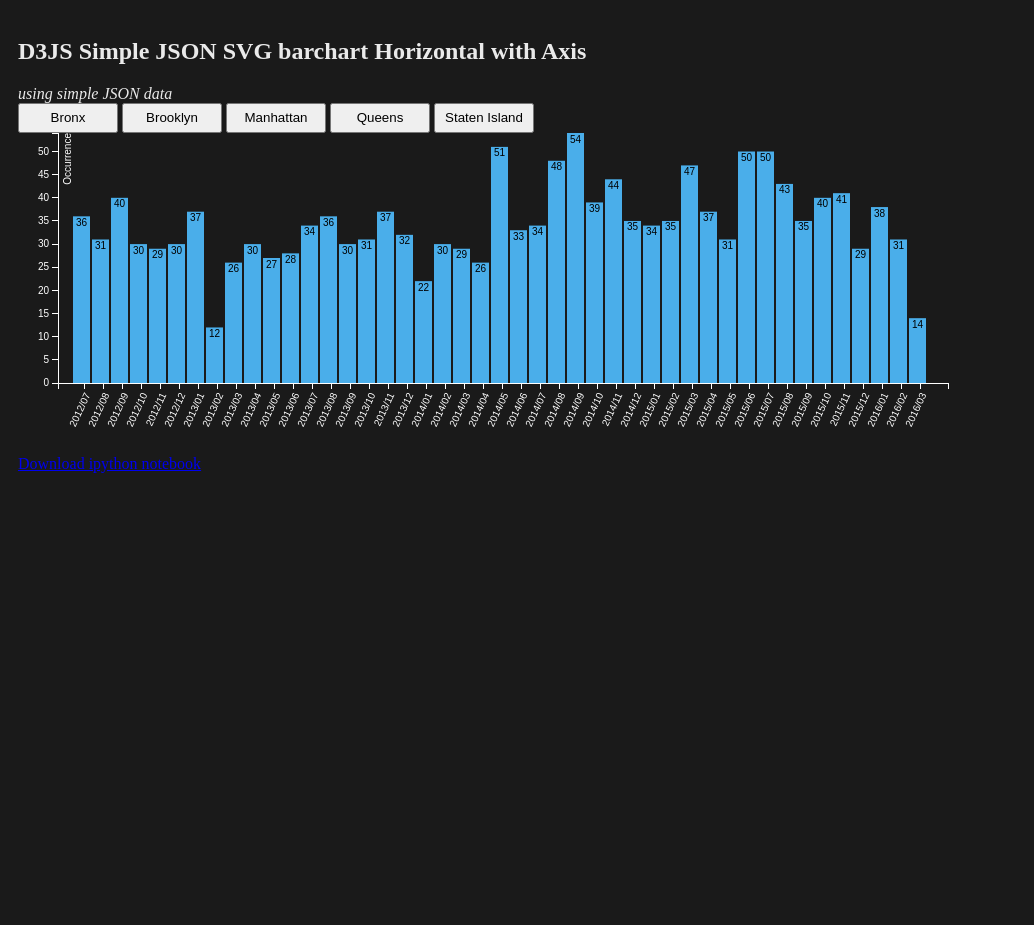
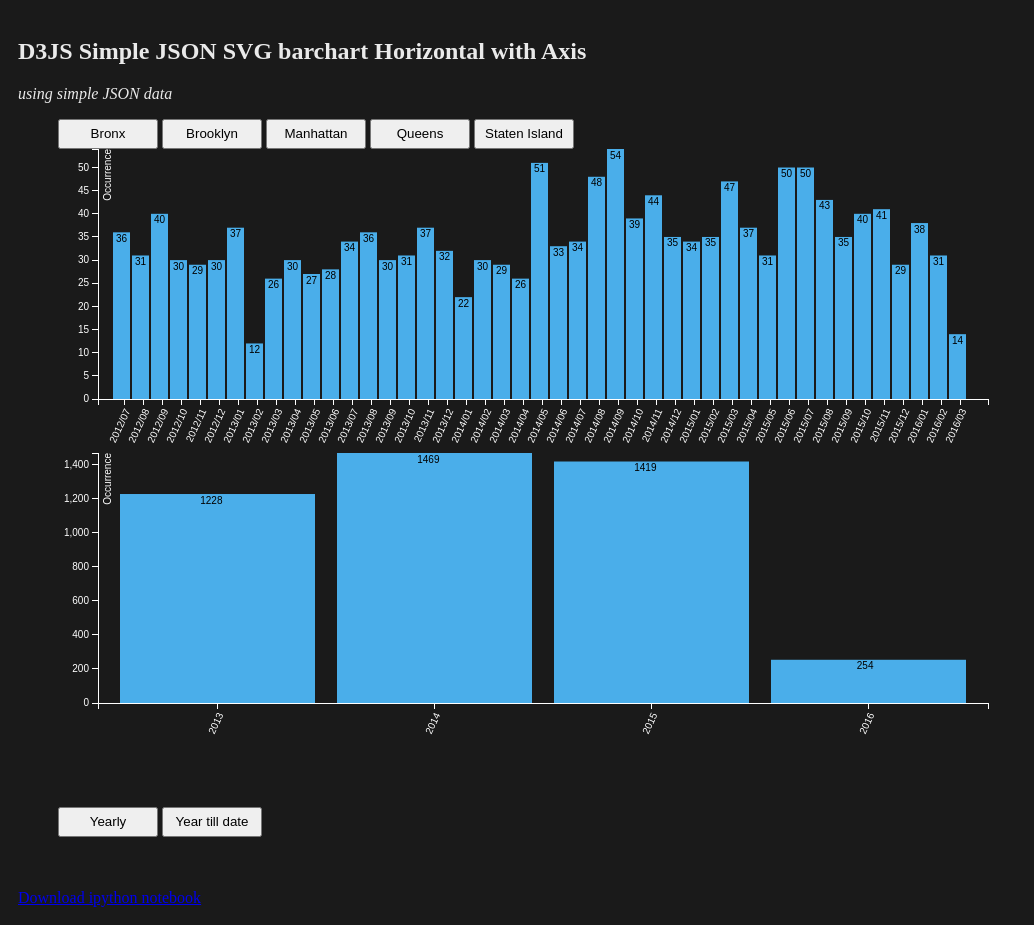
Before and after one commit to ThomasOrthmann/ThomasOrthmann.github.io, a plain HTML site: page index.html in a window 1280 px wide. Shown: the whole page, without its empty margins (0-1034 px from the left). Before the commit the page ends 800 px from the top, so only its background shows below. Drawn offline with Linux system fonts and the light colour scheme.

Commit message:
First barchart

```diff
--- /dev/null
+++ b/barChart.js
@@ -0,0 +1,262 @@
+var margin ={top:20, right:30, bottom:30, left:40},
+    width=960-margin.left - margin.right,
+    height=300-margin.top-margin.bottom;
+
+                var datasetBronx=[];
+                var datasetBrooklyn=[];
+                var datasetQueens=[];
+                var datasetManhattan=[];
+                var datasetStatenIsland=[];
+                var xx;
+
+                d3.json("json/collisionPerMonthPerBorough.json", function(data) {
+                    for (var i = 0, l=data.length, j=0, k=0, m=0, n=0, p=0; i <l; i++) {
+                        if (data[i]['Borough']=="Bronx") {
+                            datasetBronx.push([]);
+                            datasetBronx[j].push(data[i]["Month"]);
+                            datasetBronx[j].push(data[i]["Occurrence"]);
+                            j++;
+                        }
+                        else if (data[i]['Borough']=="Manhattan") {
+                            datasetManhattan.push([]);
+                            datasetManhattan[k].push(data[i]["Month"]);
+                            datasetManhattan[k].push(data[i]["Occurrence"]);
+                            k++;
+                        }
+                        else if (data[i]['Borough']=="Queens") {
+                            datasetQueens.push([]);
+                            datasetQueens[m].push(data[i]["Month"]);
+                            datasetQueens[m].push(data[i]["Occurrence"]);
+                            m++;
+                        }
+                        else if (data[i]['Borough']=="Brooklyn") {
+                            datasetBrooklyn.push([]);
+                            datasetBrooklyn[n].push(data[i]["Month"]);
+                            datasetBrooklyn[n].push(data[i]["Occurrence"]);
+                            n++;
+                        }
+                        else if (data[i]['Borough']=="StatenIsland") {
+                            datasetStatenIsland.push([]);
+                            datasetStatenIsland[p].push(data[i]["Month"]);
+                            datasetStatenIsland[p].push(data[i]["Occurrence"]);
+                            p++;
+                        };
+                    };
+
+                    xx=datasetQueens;
+
+                    //var maxProstitution2003=Math.max(arrayProstitution2003);
+
+                    function getMaxOfArray(numArray) {
+                        return Math.max.apply(null, numArray);
+                    }
+
+                    var maxCollision=getMaxOfArray(xx);
+
+                    var x = d3.scale.ordinal()
+                                    .domain(xx.map(function(d){ return d[0]; }))
+                                    .rangeRoundBands([0, width], .1);
+
+                    var y = d3.scale.linear()
+                                    .domain([0, d3.max(xx, function(d) { return d[1]; })])
+                                    .range([height, 0]);
+
+                    var barHeight = d3.scale.linear()
+                                         .domain([0, d3.max(xx, function(d) { return d[1]; })])
+                                         .range([1, height]);
+
+                    //Define X axis
+                    var xAxis = d3.svg.axis()
+                                      .scale(x)
+                                      .orient("bottom");
+
+                    //Define Y axis
+                    var yAxis = d3.svg.axis()
+                                      .scale(y)
+                                      .orient("left");
+
+                    //Create SVG element
+                    var chart = d3.select("#chart")
+                                  .append("svg")  //append svg element inside #chart
+                                  .attr("width", width+(2*margin.left)+margin.right)    //set width
+                                  .attr("height", height+margin.top+margin.bottom);
+
+                    var bar = chart.selectAll("g")
+                                    .data(xx)
+                                    .enter()
+                                    .append("g")
+                                    .attr("transform", function(d, i){
+                                      return "translate("+x(d[0])+", 0)";});
+
+                    //Create circles
+                    bar.append("rect")
+                        .attr("y", function(d) {
+                          return y(d[1]);
+                        })
+                        .attr("x", function(d,i){
+                          return x.rangeBand()+(margin.left/2);
+                        })
+                        .attr("height", function(d) {
+                          return barHeight(d[1]);
+                        })
+                        .attr("width", x.rangeBand());
+
+                    bar.append("text")
+                        .attr("x", x.rangeBand()+margin.left-6 )
+                        .attr("y", function(d) { return y(d[1]) + 2; })
+                        .attr("dy", ".75em")
+                        .text(function(d) { return d[1]; })
+                        .style('fill', 'black');
+
+                    chart.append("g")
+                        .attr("class", "x axis")
+                        .attr("transform", "translate("+margin.left+","+ height+")")
+                        .call(xAxis)
+                        .selectAll("text")
+                            .style("text-anchor", "end")
+                            .attr("dx", "-.8em")
+                            .attr("dy", ".15em")
+                            .attr("transform", "rotate(-65)" );
+
+                    chart.append("g")
+                        .attr("class", "y axis")
+                        .attr("transform", "translate("+margin.left+",0)")
+                        .call(yAxis)
+                        .append("text")
+                        .attr("transform", "rotate(-90)")
+                        .attr("y", 6)
+                        .attr("dy", ".71em")
+                        .style("text-anchor", "end")
+                        .text("Occurrence");
+
+                    d3.select("#BronxButton")
+                        .on("click", function() {
+                            var dataset=datasetBronx;
+
+                            //Update all bars
+                            bar.select("rect")
+                               .data(dataset)
+                               .transition()
+                               .duration(1000)
+                               .attr("y", function(d) {
+                                  return y(d[1]);
+                                })
+                                .attr("height", function(d) {
+                                  return barHeight(d[1]);
+                                });
+
+                            bar.select("text")
+                                   .data(dataset)
+                                   .transition()
+                                   .duration(1000)
+                                    .attr("y", function(d) { return y(d[1]) + 2; })
+                                    .attr("dy", ".75em")
+                                    .text(function(d) { return d[1]; });
+
+                        });
+
+                      d3.select("#ManhattanButton")
+                        .on("click", function() {
+                            var dataset=datasetManhattan;
+
+                            //Update all bars
+                            bar.select("rect")
+                               .data(dataset)
+                               .transition()
+                               .duration(1000)
+                               .attr("y", function(d) {
+                                  return y(d[1]);
+                                })
+                                .attr("height", function(d) {
+                                  return barHeight(d[1]);
+                                });
+
+                            bar.select("text")
+                                   .data(dataset)
+                                   .transition()
+                                   .duration(1000)
+                                    .attr("y", function(d) { return y(d[1]) + 2; })
+                                    .attr("dy", ".75em")
+                                    .text(function(d) { return d[1]; });
+
+                        });
+
+                      d3.select("#StatenIslandButton")
+                        .on("click", function() {
+                            var dataset=datasetStatenIsland;
+
+                            //Update all bars
+                            bar.select("rect")
+                               .data(dataset)
+                               .transition()
+                               .duration(1000)
+                               .attr("y", function(d) {
+                                  return y(d[1]);
+                                })
+                                .attr("height", function(d) {
+                                  return barHeight(d[1]);
+                                });
+
+                            bar.select("text")
+                                   .data(dataset)
+                                   .transition()
+                                   .duration(1000)
+                                    .attr("y", function(d) { return y(d[1]) + 2; })
+                                    .attr("dy", ".75em")
+                                    .text(function(d) { return d[1]; });
+
+                        });
+
+                      d3.select("#BrooklynButton")
+                        .on("click", function() {
+                            var dataset=datasetBrooklyn;
+
+                            //Update all bars
+                            bar.select("rect")
+                               .data(dataset)
+                               .transition()
+                               .duration(1000)
+                               .attr("y", function(d) {
+                                  return y(d[1]);
+                                })
+                                .attr("height", function(d) {
+                                  return barHeight(d[1]);
+                                });
+
+                            bar.select("text")
+                                   .data(dataset)
+                                   .transition()
+                                   .duration(1000)
+                                    .attr("y", function(d) { return y(d[1]) + 2; })
+                                    .attr("dy", ".75em")
+                                    .text(function(d) { return d[1]; });
+
+                        });
+
+                        d3.select("#QueensButton")
+                        .on("click", function() {
+                            var dataset=datasetQueens;
+
+                            //Update all bars
+                            bar.select("rect")
+                               .data(dataset)
+                               .transition()
+                               .duration(1000)
+                               .attr("y", function(d) {
+                                  return y(d[1]);
+                                })
+                                .attr("height", function(d) {
+                                  return barHeight(d[1]);
+                                });
+
+                            bar.select("text")
+                                   .data(dataset)
+                                   .transition()
+                                   .duration(1000)
+                                    .attr("y", function(d) { return y(d[1]) + 2; })
+                                    .attr("dy", ".75em")
+                                    .text(function(d) { return d[1]; });
+
+                        });
+
+                });
--- a/barChart2.js
+++ b/barChart2.js
@@ -2,48 +2,27 @@ var margin ={top:20, right:30, bottom:30, left:40},
     width=960-margin.left - margin.right,
     height=300-margin.top-margin.bottom;
 
-                var datasetBronx=[];
-                var datasetBrooklyn=[];
-                var datasetQueens=[];
-                var datasetManhattan=[];
-                var datasetStatenIsland=[];
-                var xx;
+                var datasetFull=[];
+                var datasetTillDate=[];
+                var dataset;
 
-                d3.json("json/collisionPerMonthPerBorough.json", function(data) {
-                    for (var i = 0, l=data.length, j=0, k=0, m=0, n=0, p=0; i <l; i++) {
-                        if (data[i]['Borough']=="Bronx") {
-                            datasetBronx.push([]);
-                            datasetBronx[j].push(data[i]["Month"]);
-                            datasetBronx[j].push(data[i]["Occurrence"]);
+                d3.json("json/collisionPerYear.json", function(data) {
+                    for (var i = 0, l=data.length, j=0, k=0; i <l; i++) {
+                        if (data[i]['Type']=="FullYear") {
+                            datasetFull.push([]);
+                            datasetFull[j].push(data[i]["Year"]);
+                            datasetFull[j].push(data[i]["Occurrence"]);
                             j++;
                         }
-                        else if (data[i]['Borough']=="Manhattan") {
-                            datasetManhattan.push([]);
-                            datasetManhattan[k].push(data[i]["Month"]);
-                            datasetManhattan[k].push(data[i]["Occurrence"]);
+                        else {
+                            datasetTillDate.push([]);
+                            datasetTillDate[k].push(data[i]["Year"]);
+                            datasetTillDate[k].push(data[i]["Occurrence"]);
                             k++;
                         }
-                        else if (data[i]['Borough']=="Queens") {
-                            datasetQueens.push([]);
-                            datasetQueens[m].push(data[i]["Month"]);
-                            datasetQueens[m].push(data[i]["Occurrence"]);
-                            m++;
-                        }
-                        else if (data[i]['Borough']=="Brooklyn") {
-                            datasetBrooklyn.push([]);
-                            datasetBrooklyn[n].push(data[i]["Month"]);
-                            datasetBrooklyn[n].push(data[i]["Occurrence"]);
-                            n++;
-                        }
-                        else if (data[i]['Borough']=="StatenIsland") {
-                            datasetStatenIsland.push([]);
-                            datasetStatenIsland[p].push(data[i]["Month"]);
-                            datasetStatenIsland[p].push(data[i]["Occurrence"]);
-                            p++;
-                        };
                     };
 
-                    xx=datasetQueens;
+                    dataset=datasetFull;
 
                     //var maxProstitution2003=Math.max(arrayProstitution2003);
 
@@ -51,18 +30,18 @@ var margin ={top:20, right:30, bottom:30, left:40},
                         return Math.max.apply(null, numArray);
                     }
 
-                    var maxCollision=getMaxOfArray(xx);
+                    var maxCollision=getMaxOfArray(dataset);
 
                     var x = d3.scale.ordinal()
-                                    .domain(xx.map(function(d){ return d[0]; }))
+                                    .domain(dataset.map(function(d){ return d[0]; }))
                                     .rangeRoundBands([0, width], .1);
 
                     var y = d3.scale.linear()
-                                    .domain([0, d3.max(xx, function(d) { return d[1]; })])
+                                    .domain([0, d3.max(dataset, function(d) { return d[1]; })])
                                     .range([height, 0]);
 
                     var barHeight = d3.scale.linear()
-                                         .domain([0, d3.max(xx, function(d) { return d[1]; })])
+                                         .domain([0, d3.max(dataset, function(d) { return d[1]; })])
                                          .range([1, height]);
 
                     //Define X axis
@@ -82,7 +61,7 @@ var margin ={top:20, right:30, bottom:30, left:40},
                                   .attr("height", height+margin.top+margin.bottom);
 
                     var bar = chart.selectAll("g")
-                                    .data(xx)
+                                    .data(dataset)
                                     .enter()
                                     .append("g")
                                     .attr("transform", function(d, i){
@@ -94,7 +73,7 @@ var margin ={top:20, right:30, bottom:30, left:40},
                           return y(d[1]);
                         })
                         .attr("x", function(d,i){
-                          return x.rangeBand()+(margin.left/2);
+                          return 40;
                         })
                         .attr("height", function(d) {
                           return barHeight(d[1]);
@@ -102,7 +81,7 @@ var margin ={top:20, right:30, bottom:30, left:40},
                         .attr("width", x.rangeBand());
 
                     bar.append("text")
-                        .attr("x", x.rangeBand()+margin.left-6 )
+                        .attr("x", x.rangeBand()/2+45)
                         .attr("y", function(d) { return y(d[1]) + 2; })
                         .attr("dy", ".75em")
                         .text(function(d) { return d[1]; })
@@ -129,9 +108,16 @@ var margin ={top:20, right:30, bottom:30, left:40},
                         .style("text-anchor", "end")
                         .text("Occurrence");
 
-                    d3.select("#BronxButton")
+                    d3.select("#ButtonFull")
                         .on("click", function() {
-                            var dataset=datasetBronx;
+                            var dataset=datasetFull;
+
+                            y.domain([0, d3.max(dataset, function(d) { return d[1]; })]);
+
+                            chart.select(".y.axis")
+                                .transition()
+                                .duration(1000)
+                                .call(yAxis);
 
                             //Update all bars
                             bar.select("rect")
@@ -153,11 +139,20 @@ var margin ={top:20, right:30, bottom:30, left:40},
                                     .attr("dy", ".75em")
                                     .text(function(d) { return d[1]; });
 
+
+
                         });
 
-                      d3.select("#ManhattanButton")
+                      d3.select("#ButtonTillDate")
                         .on("click", function() {
-                            var dataset=datasetManhattan;
+                            var dataset=datasetTillDate;
+
+                            y.domain([0, d3.max(dataset, function(d) { return d[1]; })]);
+
+                            chart.select(".y.axis")
+                                .transition()
+                                .duration(1000)
+                                .call(yAxis);
 
                             //Update all bars
                             bar.select("rect")
@@ -168,7 +163,7 @@ var margin ={top:20, right:30, bottom:30, left:40},
                                   return y(d[1]);
                                 })
                                 .attr("height", function(d) {
-                                  return barHeight(d[1]);
+                                  return height/254*d[1];
                                 });
 
                             bar.select("text")
@@ -179,84 +174,10 @@ var margin ={top:20, right:30, bottom:30, left:40},
                                     .attr("dy", ".75em")
                                     .text(function(d) { return d[1]; });
 
-                        });
 
-                      d3.select("#StatenIslandButton")
-                        .on("click", function() {
-                            var dataset=datasetStatenIsland;
 
-                            //Update all bars
-                            bar.select("rect")
-                               .data(dataset)
-                               .transition()
-                               .duration(1000)
-                               .attr("y", function(d) {
-                                  return y(d[1]);
-                                })
-                                .attr("height", function(d) {
-                                  return barHeight(d[1]);
-                                });
-
-                            bar.select("text")
-                                   .data(dataset)
-                                   .transition()
-                                   .duration(1000)
-                                    .attr("y", function(d) { return y(d[1]) + 2; })
-                                    .attr("dy", ".75em")
-                                    .text(function(d) { return d[1]; });
 
                         });
 
-                      d3.select("#BrooklynButton")
-                        .on("click", function() {
-                            var dataset=datasetBrooklyn;
-
-                            //Update all bars
-                            bar.select("rect")
-                               .data(dataset)
-                               .transition()
-                               .duration(1000)
-                               .attr("y", function(d) {
-                                  return y(d[1]);
-                                })
-                                .attr("height", function(d) {
-                                  return barHeight(d[1]);
-                                });
-
-                            bar.select("text")
-                                   .data(dataset)
-                                   .transition()
-                                   .duration(1000)
-                                    .attr("y", function(d) { return y(d[1]) + 2; })
-                                    .attr("dy", ".75em")
-                                    .text(function(d) { return d[1]; });
-
-                        });
-
-                        d3.select("#QueensButton")
-                        .on("click", function() {
-                            var dataset=datasetQueens;
-
-                            //Update all bars
-                            bar.select("rect")
-                               .data(dataset)
-                               .transition()
-                               .duration(1000)
-                               .attr("y", function(d) {
-                                  return y(d[1]);
-                                })
-                                .attr("height", function(d) {
-                                  return barHeight(d[1]);
-                                });
-
-                            bar.select("text")
-                                   .data(dataset)
-                                   .transition()
-                                   .duration(1000)
-                                    .attr("y", function(d) { return y(d[1]) + 2; })
-                                    .attr("dy", ".75em")
-                                    .text(function(d) { return d[1]; });
-
-                        });
 
                 });
--- a/index.html
+++ b/index.html
@@ -39,14 +39,28 @@
     <body>
     	<h2>D3JS Simple JSON SVG barchart Horizontal with Axis</h2>
 		<i>using simple JSON data</i><br/>
+		<dir>
+			<div>
 				<button type="button" id="BronxButton">Bronx</button>
 				<button type="button" id="BrooklynButton">Brooklyn</button>
 				<button type="button" id="ManhattanButton">Manhattan</button>
 				<button type="button" id="QueensButton">Queens</button>
 				<button type="button" id="StatenIslandButton">Staten Island</button>
+			</div>
 			<div id="chart"></div>
+		</dir>
+		<br>
+		<dir>
+			<div>
+				<button type="button" id="ButtonFull">Yearly</button>
+				<button type="button" id="ButtonTillDate">Year till date</button>
+			</div>
+			<br>
+			<div id="chart2"></div>
+		</dir>
 		<br>
 		<a href="http://thomasorthmann.github.io/Minority-Report-New-York-Vehicle-Collision-Edition.ipynb" target="_blank">Download ipython notebook</a><br>
+		<script type="text/javascript" src="barChart.js"></script>
 		<script type="text/javascript" src="barChart2.js"></script>
     </body>
 </html>
--- a/json/collisionPerYear.json
+++ b/json/collisionPerYear.json
@@ -1,14 +1,42 @@
 [
   {
+    "Type":"FullYear",
     "Year": 2013,
     "Occurrence": 1228
   },
   {
+    "Type":"FullYear",
     "Year": 2014,
     "Occurrence": 1469
   },
   {
+    "Type":"FullYear",
     "Year": 2015,
     "Occurrence": 1419
+  },
+  {
+    "Type":"FullYear",
+    "Year": 2016,
+    "Occurrence": 254
+  },
+  {
+    "Type":"TillDate",
+    "Year": 2013,
+    "Occurrence": 179
+  },
+  {
+    "Type":"TillDate",
+    "Year": 2014,
+    "Occurrence": 206
+  },
+  {
+    "Type":"TillDate",
+    "Year": 2015,
+    "Occurrence": 197
+  },
+  {
+    "Type":"TillDate",
+    "Year": 2016,
+    "Occurrence": 254
   }
 ]
```
Lines whose indentation alone changed are shown as unchanged.
